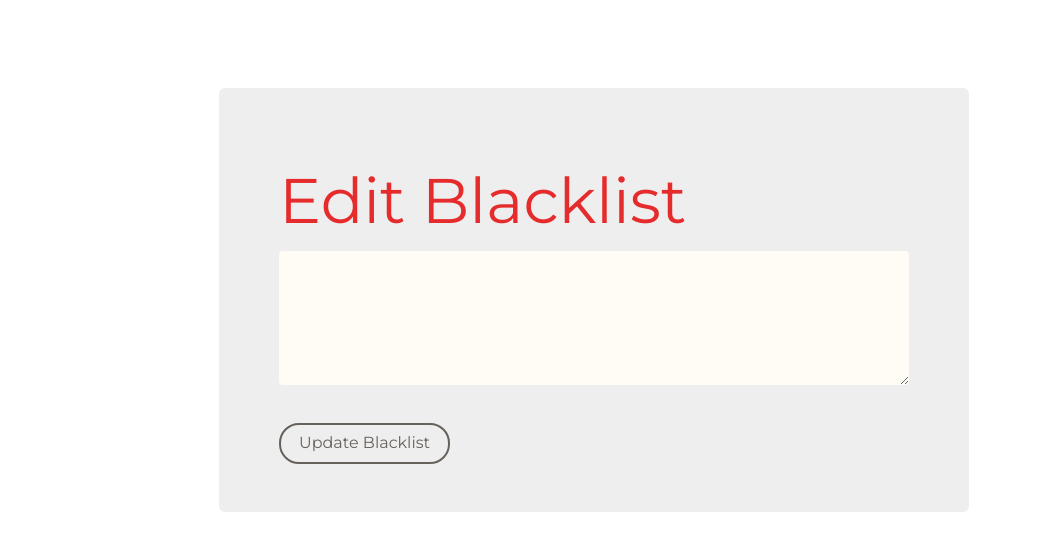
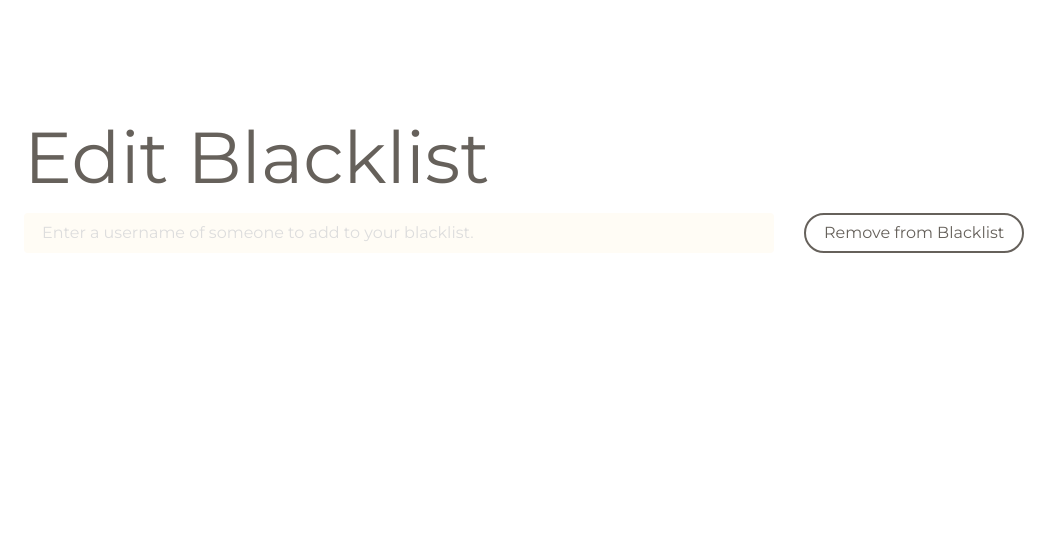
Before and after one commit to wostlund/softdevFinalProj, a Flask app: page /blacklist in a window 1280 px wide. Shown: the part 93-644 px from the top of the page, without its empty margins (46-1101 px from the left). Run offline with Flask 2, Linux system fonts and the light colour scheme; a user stored in the database is signed in; parts of the project's set-up code (start-up, migrations or seed data) failed here and were passed over; some libraries are stand-ins or nearby versions.

Commit message:
Reformatted editblack.html, Winston and Will need to update the corresponding js and Python.

```diff
--- a/devlog.txt
+++ b/devlog.txt
@@ -178,3 +178,4 @@ venderbushW -- 2017-01-24 15:33
 
 stephanieY - 2017-01-24 21:19
 - Reformatted group.html.
+- Reformatted editblack.html, Winston and Will need to update the corresponding js and Python.
--- a/templates/editblack.html
+++ b/templates/editblack.html
@@ -27,17 +27,30 @@
 <br><br><br>
 <div class="container">
   <div class="row">
+    <div class="col-lg-12">
+      <h1>Edit Blacklist</h1>
+    </div>
+    <div class="col-lg-8">
+      <input class="form-control" name="addtoBlacklist" id="addtoBlacklist" type="text" placeholder="Enter a username of someone to add to your blacklist.">
+    </div>
+    <div class="col-lg-4">
+      <button onclick="" class="btn btn-default" id="add-blacklist-button">Remove from Blacklist</button>
+    </div>
     <div class="col-lg-8 col-lg-offset-2">
-      <div class="jumbotron" id="landing">
-	{{message}}
-	<h1>Edit Blacklist</h1>
-	<form method="POST">
-	  <div class="form-group">
-	    <textarea class="form-control" id="textbox" rows="5" name="edited-blacklist">{{myblacklist}}</textarea>
-	  </div> <br>
-	  <button id ="submit" onclick="aja()" class="btn btn-default" name="update-blacklist-button">Update Blacklist</button>
-	</form>
+      {% for person in blacklist %}
+      <div class="col-sm-12">
+	<div class="thumbnail">
+	  <div class="caption">
+	    <h5>{{person}}</h5>
+	    <center>
+	      <button onclick="" class="btn btn-default" id="remove-blacklist-button">Remove from Blacklist</button>
+	    </center>
+	  </div>
+	</div>
       </div>
+      <hr>
+      <br>
+      {% endfor %}
     </div>
   </div>
 </div>
--- a/templates/shop.html
+++ b/templates/shop.html
@@ -45,8 +45,8 @@
 	  <p>{{item["description"]}}</p>
     <center>
     <p><a class="{{item['url']}} btn btn-default" href="{{item['url']}}" target = "_blank" role="button" >View Item on Etsy</a></p>
-	  <button id="wish" onclick="wishlist('{{i}}')" class="btn btn-default"  id="wish-button">Add to Wishlist</button>
-	  <button id="shop" onclick="shoppinglist('{{i}}')" class="btn btn-default" id="shop-button">Add to Shopping list</button>
+	  <button id="wish" onclick="wishlist('{{i}}')" class="btn btn-default">Add to Wishlist</button>
+	  <button id="shop" onclick="shoppinglist('{{i}}')" class="btn btn-default">Add to Shopping list</button>
     </center>
 	</div>
       </div>
```
